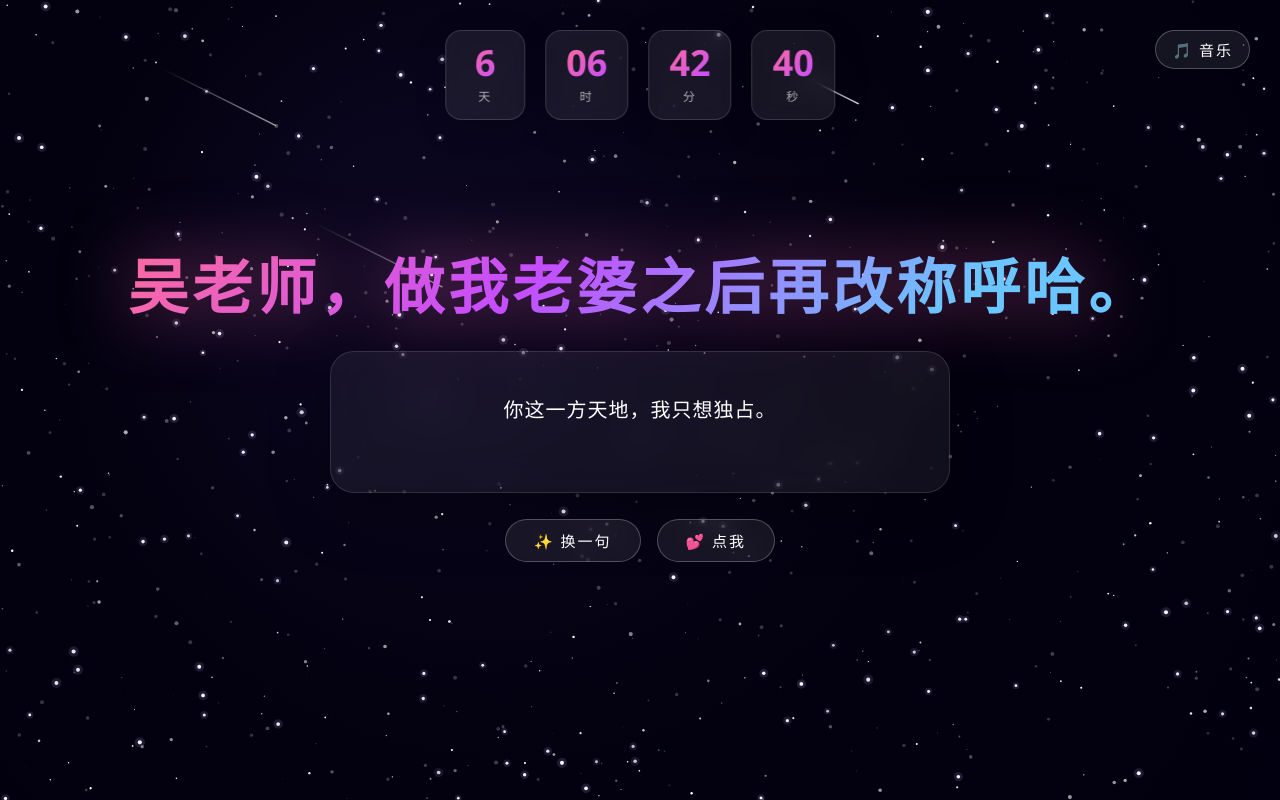
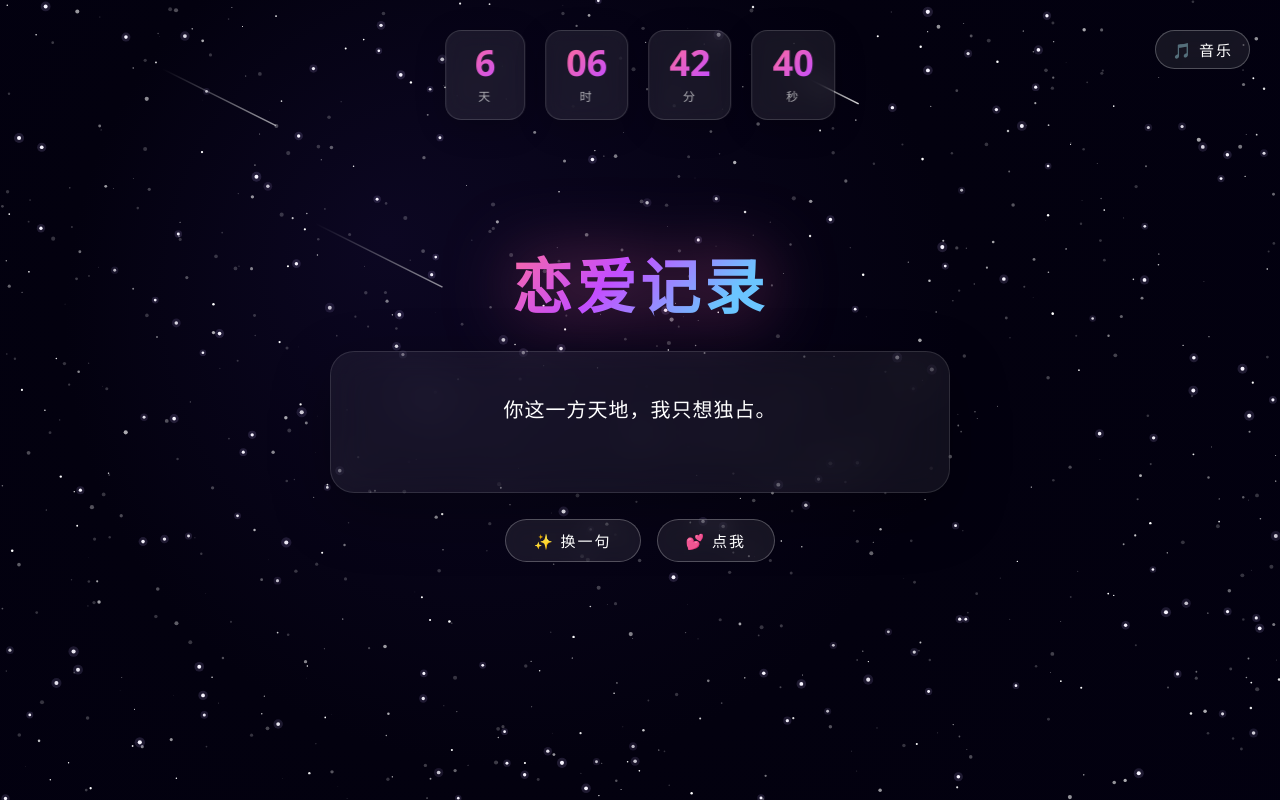
Before and after one commit to lctagnes/motion, a plain HTML site: page index.html in a window 1280 px wide. Drawn offline with Linux system fonts and the light colour scheme.

Commit message:
update title to 致吴老师 and 恋爱记录

```diff
--- a/index.html
+++ b/index.html
@@ -3,7 +3,7 @@
 <head>
 <meta charset="UTF-8">
 <meta name="viewport" content="width=device-width, initial-scale=1.0">
-<title>❤️ 致我最爱的人</title>
+<title>❤️ 致吴老师</title>
 <style>
   *, *::before, *::after { margin: 0; padding: 0; box-sizing: border-box; }
 
@@ -163,7 +163,7 @@
     <div class="unit"><div class="num" id="secs">0</div><div class="label">秒</div></div>
   </div>
 
-  <h1 class="main-title" id="mainTitle">吴老师，做我老婆之后再改称呼哈。</h1>
+  <h1 class="main-title" id="mainTitle">恋爱记录</h1>
 
   <div class="message-box">
     <div class="quotes cursor" id="quoteText"></div>
```
